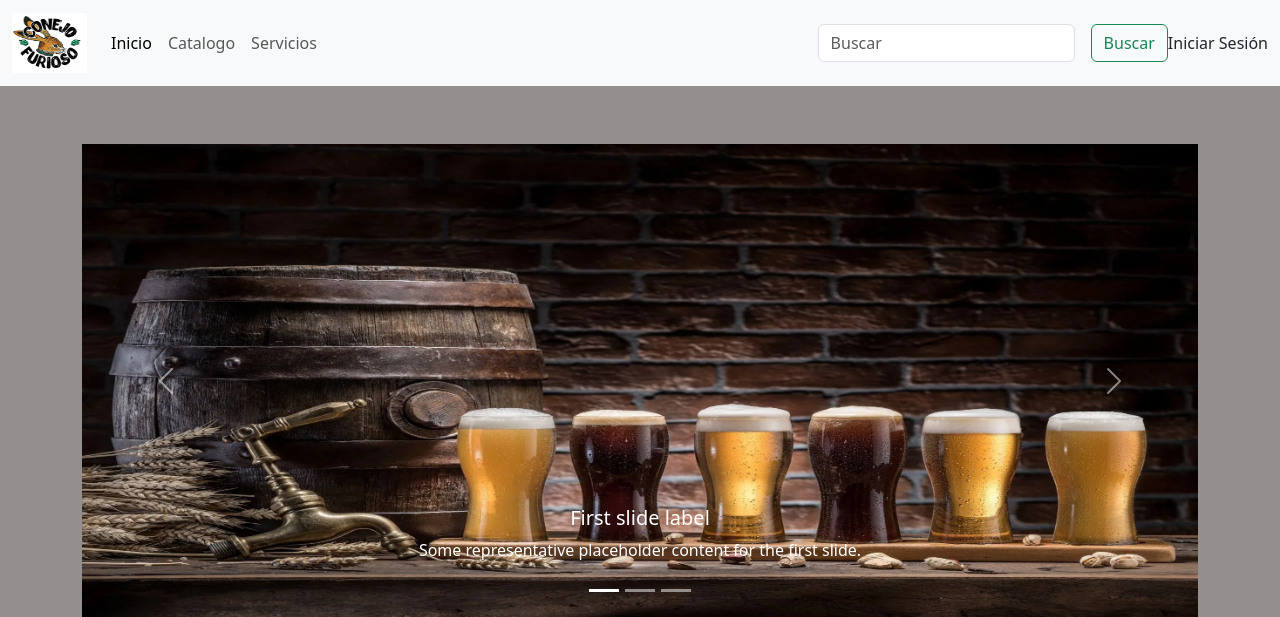
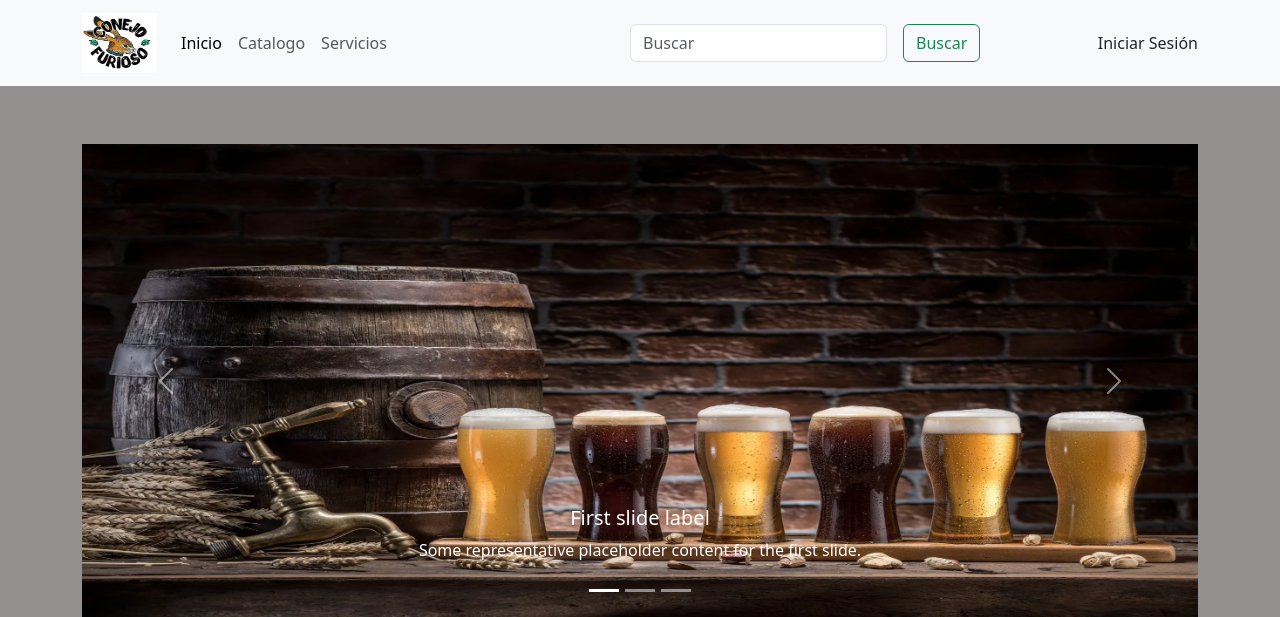
Before and after one commit to javiercortes1/eCommerce, a Django app: page / in a window 1280 px wide. Shown: the top 617 px of the page. Run offline with Django 4.2, Linux system fonts and the light colour scheme.

Commit message:
navbar container search centrado

```diff
--- a/app/templates/app/base.html
+++ b/app/templates/app/base.html
@@ -13,11 +13,12 @@
   <link rel="stylesheet" href="{% static 'app/css/styles.css' %}">
 </head>
 
+
 <body>
   <div class="header">
     <header>
       <nav class="navbar navbar-expand-lg bg-body-tertiary fixed-top">
-        <div class="container-fluid">
+        <div class="container">
           <a class="navbar-brand" href="{% url 'home' %}">
             <img src="{% static 'app/img/logo.png' %}" alt="Bootstrap" width="75" height="60">
           </a>
@@ -37,25 +38,8 @@
               <li class="nav-item">
                 <a class="nav-link" href="{% url 'services' %}">Servicios</a>
               </li>
-              <!-- por si necesitamos desactivar un item -->
-              <!-- <li class="nav-item">
-                <a class="nav-link disabled">Disabled</a>
-              </li> -->
-
-              <!-- por si necesitamos hacer uso de dropdown -->
-              <!-- <li class="nav-item dropdown">
-                <a class="nav-link dropdown-toggle" href="{% url 'services' %}" role="button" data-bs-toggle="dropdown" aria-expanded="false">
-                  Servicios
-                </a>
-                <ul class="dropdown-menu">
-                  <li><a class="dropdown-item" href="#">Arrendar Barriles</a></li>
-                  <li><a class="dropdown-item" href="#">Arreglo Especial</a></li>
-                  <li><hr class="dropdown-divider"></li>
-                  <li><a class="dropdown-item" href="#">Información</a></li>
-                </ul>
-              </li> -->
             </ul>
-            <form class="d-flex" role="search">
+            <form class="d-flex mx-auto" role="search">
               <input class="form-control me-3" type="search" placeholder="Buscar" aria-label="Search">
               <button class="btn btn-outline-success" type="submit">Buscar</button>
             </form>
```
